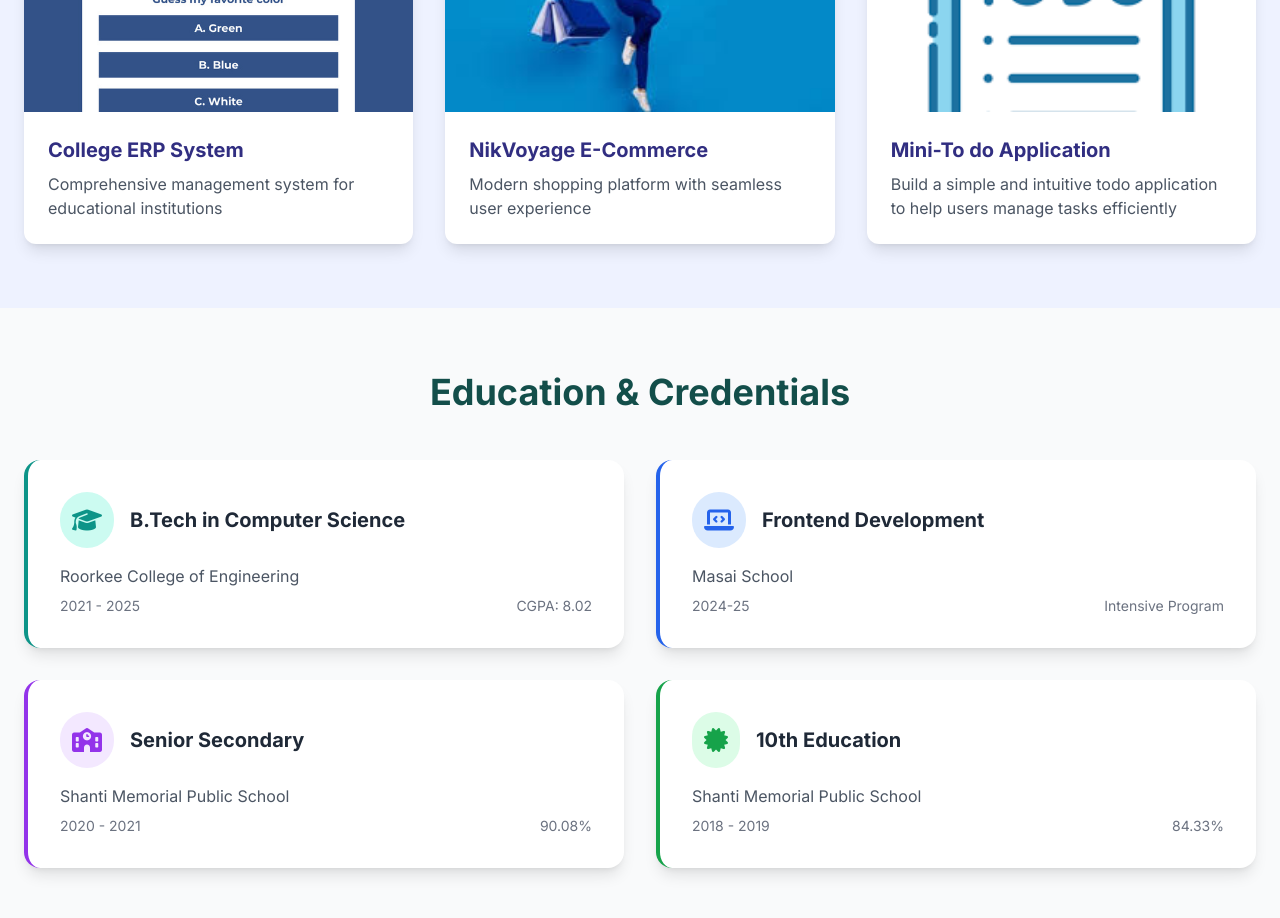
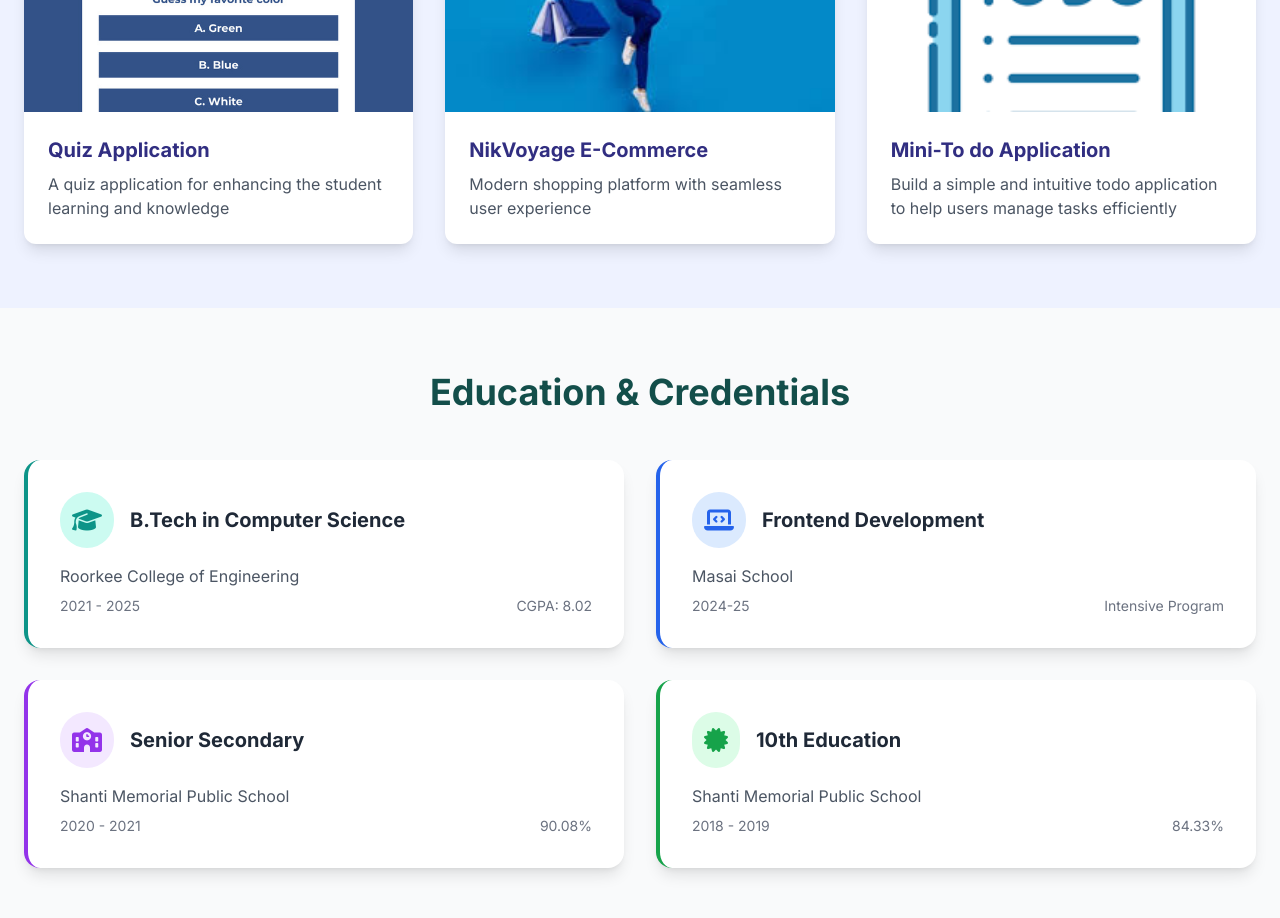
Before and after one commit to nikita123Chauhan/Portfolio, a plain HTML site: page portfolio/index.html in a window 1280 px wide. Shown: the part 1320-2238 px from the top of the page. Drawn offline with nearby package versions, Linux system fonts and the light colour scheme.

Commit message:
portfolio

```diff
--- a/portfolio/index.html
+++ b/portfolio/index.html
@@ -172,8 +172,8 @@
                         </div>
                     </div>
                     <div class="p-6">
-                        <h3 class="text-xl font-bold text-indigo-900 mb-2">College ERP System</h3>
-                        <p class="text-gray-600">Comprehensive management system for educational institutions</p>
+                        <h3 class="text-xl font-bold text-indigo-900 mb-2">Quiz Application</h3>
+                        <p class="text-gray-600">A quiz application for enhancing the student learning and knowledge</p>
                     </div>
                 </div>
 
```
